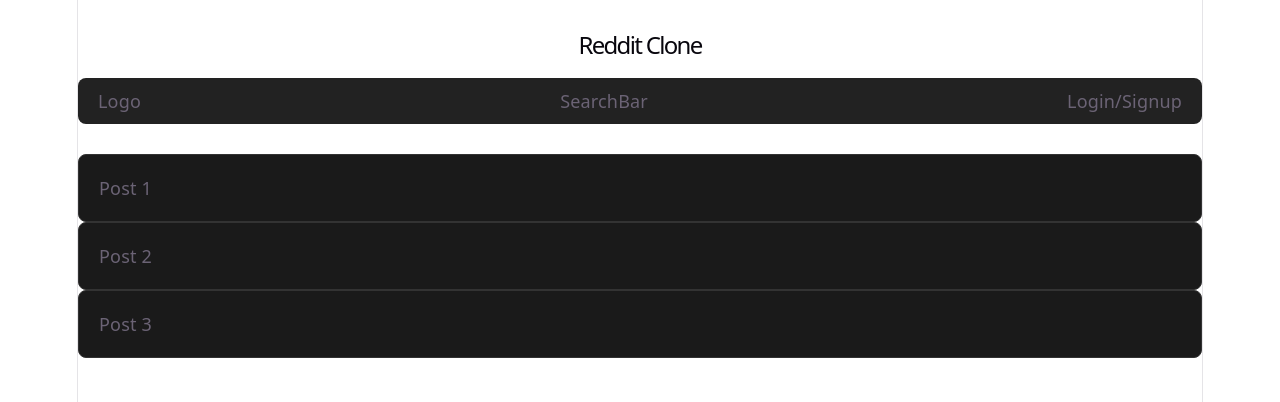
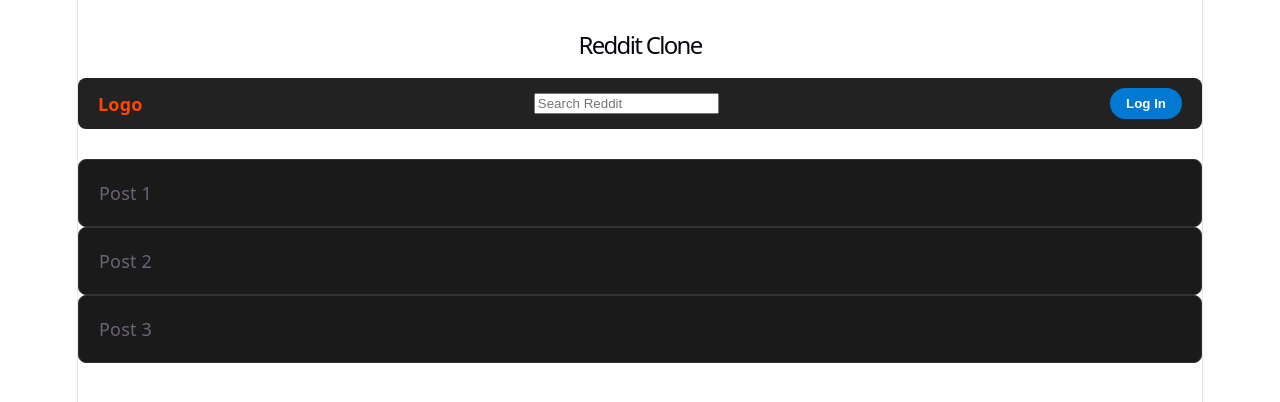
Before and after one commit to Jonce223/reddit-client, a React (Vite) app: page / in a window 1280 px wide. Shown: the top 402 px of the page. Built offline with nearby package versions, Linux system fonts and the light colour scheme.

Commit message:
Cleaned header and added some functionallity

```diff
--- a/src/App.css
+++ b/src/App.css
@@ -30,3 +30,33 @@
   border-radius: 8px;
   text-align: left;
 }
+/* Search Bar Style*/
+.search-input:focus{
+  outline: none;
+  border-color: #0079d3; /*Blue reddit color*/
+}
+
+/*Login Button Style*/
+.login-btn {
+  background-color: #0079d3; /*Blue reddit color*/
+  color: white;
+  border: none;
+  padding: 8px 16px;
+  border-radius: 20px;
+  font-weight: bold;
+  cursor: pointer;
+  transition: background-color 0.2s;
+}
+
+/*button hover effect*/
+.login-btn:hover {
+  background-color: #1484d6;
+}
+
+/*Simple Logo Style*/
+
+.logo {
+  font-weight: bold;
+  font-size: 18px;
+  color: #ff4500; /*Red reddit color*/
+}
--- a/src/App.jsx
+++ b/src/App.jsx
@@ -18,8 +18,14 @@ function App() {
       {/*Header*/}
       <div className="header">
         <p className = 'logo'>Logo</p>
-        <p className = 'search-bar'>SearchBar</p>
-        <p className = 'login-btn'>Login/Signup</p>
+
+        {/*Functional search bar */}
+        <input
+        type='text'
+        placeholder="Search Reddit"
+        className='search-input'/>
+        {/*Real button*/}
+        <button className='login-btn'>Log In</button>
       </div>
 
       {/* Posts Container */}
```
